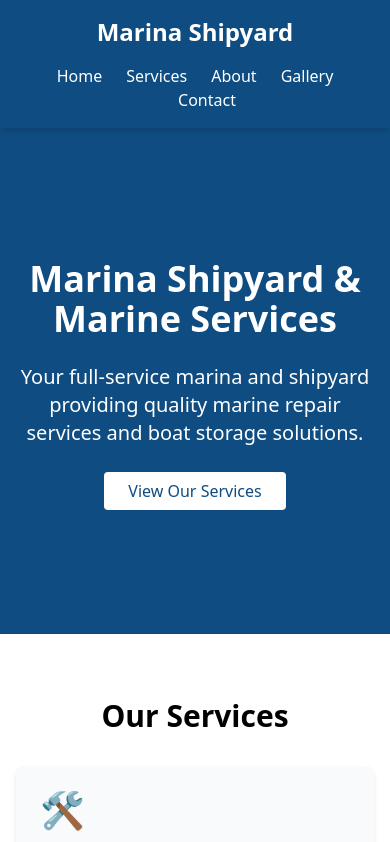
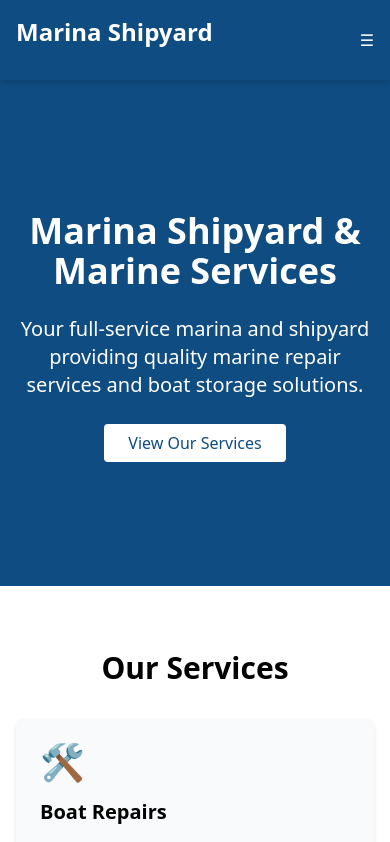
Before and after one commit to Brandonrz369/mar, a Next.js app: page / in a window 390 px wide. Shown: the top 842 px of the page. Built offline with nearby package versions, Linux system fonts and the light colour scheme.

Commit message:
Add responsive mobile menu

```diff
--- a/src/components/Navbar.js
+++ b/src/components/Navbar.js
@@ -1,14 +1,25 @@
 import Link from 'next/link';
+import { useState } from 'react';
 
 const Navbar = () => {
+  const [isMenuOpen, setIsMenuOpen] = useState(false);
+
   return (
     <header className="bg-primary text-white p-4 md:p-6 sticky top-0 z-50 shadow-md">
       <div className="container mx-auto flex flex-col md:flex-row justify-between items-center">
-        <Link href="/" className="text-2xl font-bold mb-4 md:mb-0">
-          Marina Shipyard
-        </Link>
-        <nav>
-          <ul className="flex flex-wrap justify-center space-x-6">
+        <div className="flex justify-between w-full md:w-auto">
+          <Link href="/" className="text-2xl font-bold mb-4 md:mb-0">
+            Marina Shipyard
+          </Link>
+          <button
+            className="md:hidden text-white focus:outline-none"
+            onClick={() => setIsMenuOpen(!isMenuOpen)}
+          >
+            {isMenuOpen ? '✕' : '☰'}
+          </button>
+        </div>
+        <nav className={`${isMenuOpen ? 'block' : 'hidden'} md:block w-full md:w-auto`}>
+          <ul className="flex flex-col md:flex-row flex-wrap md:justify-center md:space-x-6 space-y-3 md:space-y-0">
             <li><Link href="/" className="hover:underline font-medium">Home</Link></li>
             <li><Link href="/services" className="hover:underline font-medium">Services</Link></li>
             <li><Link href="/about" className="hover:underline font-medium">About</Link></li>
```
